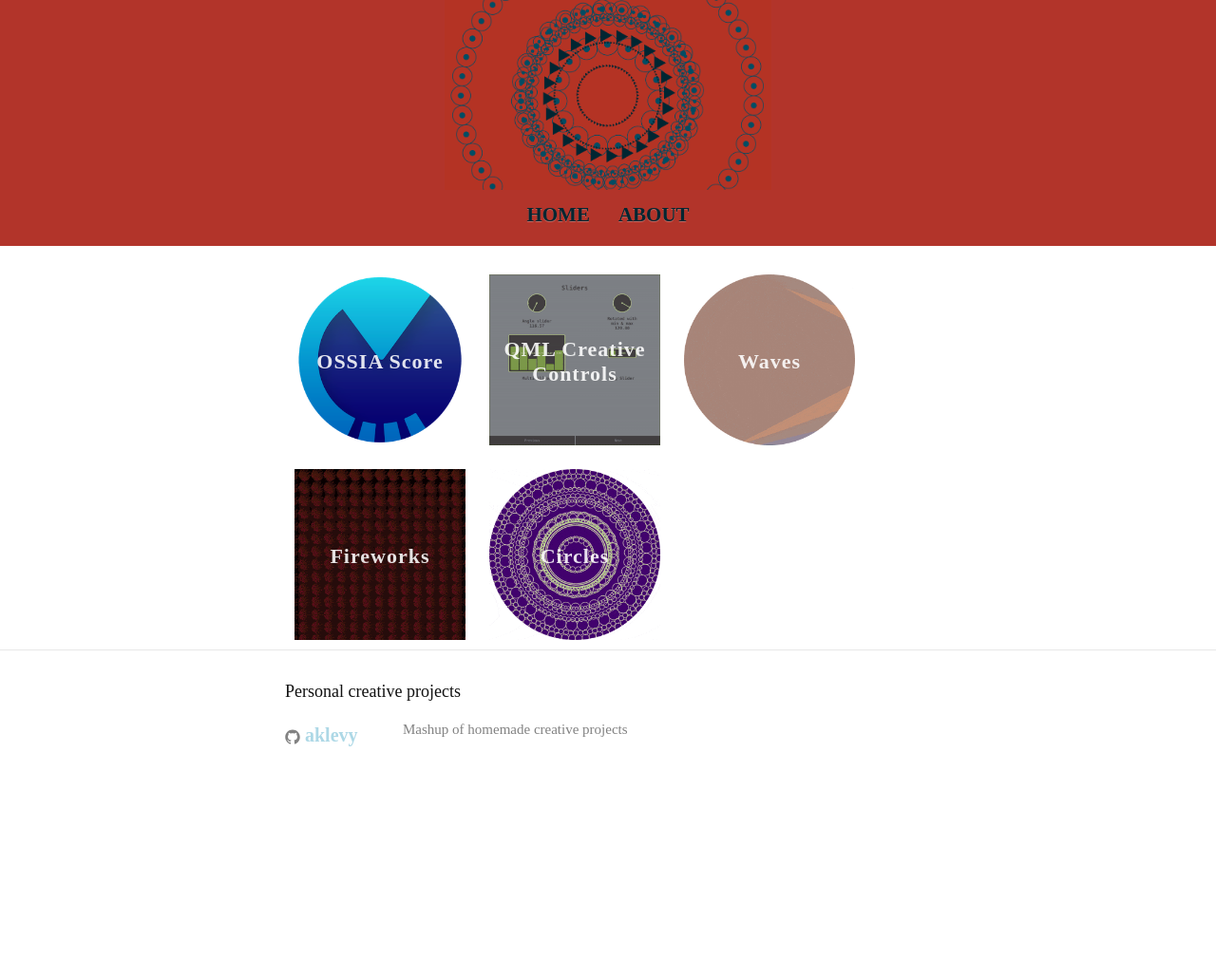
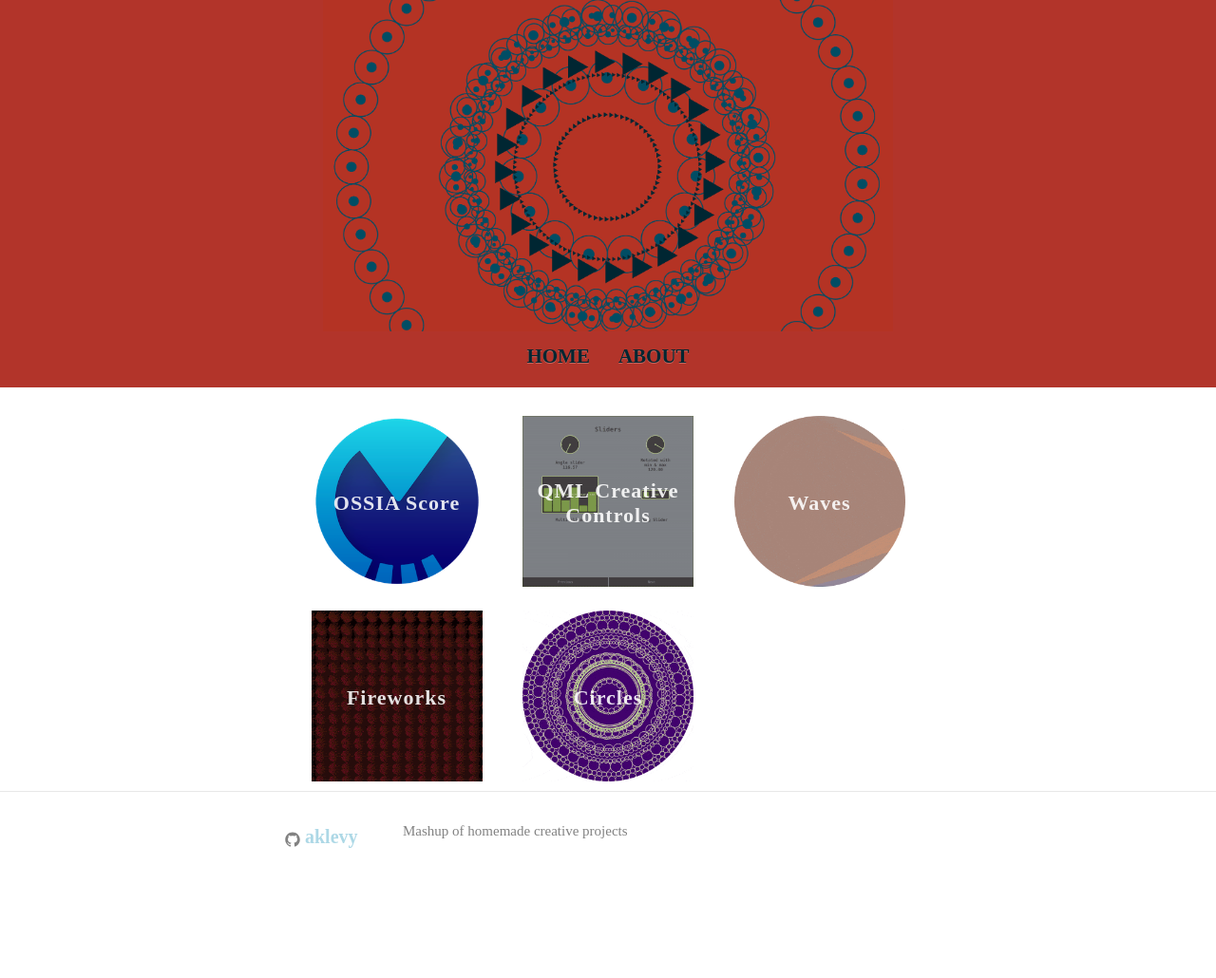
Before and after one commit to aklevy/aklevy.github.io, a Jekyll site: the page built from index.html, in a window 1280 px wide. Shown: the whole page at 95% size. Built offline with Jekyll 4.4.1, drawn with Linux system fonts in a browser that asks for light colours; some web fonts are replaced; before the commit the page ends 900 px from its top, so only the background shows below that.

Commit message:
grid responsive

```diff
--- a/_includes/footer.html
+++ b/_includes/footer.html
@@ -2,7 +2,7 @@
 
   <div class="wrapper">
 
-    <h2 class="footer-heading">{{ site.title }}</h2>
+    <!--<h2 class="footer-heading">{{ site.title }}</h2>-->
 
     <div class="footer-col-wrapper">
       <!--<div class="footer-col  footer-col-1">
--- a/_includes/header.html
+++ b/_includes/header.html
@@ -1,7 +1,7 @@
 <header class="site-header">
 
   <div class="wrap">
-    <a class="site-title" href="{{ site.baseurl }}/"><img src="/assets/header.png" style="height: 200px"></a>
+    <a class="site-title" href="{{ site.baseurl }}/"><img src="/assets/header.png" style="width: 600px"></a>
 
     <nav class="navbar">
       <div class="container">
--- a/_sass/_base.scss
+++ b/_sass/_base.scss
@@ -22,6 +22,7 @@
     color: $text-color;
     background-color: $background-color;
     -webkit-text-size-adjust: 100%;
+    width: 100%;
 }
 
 
--- a/_sass/_layout.scss
+++ b/_sass/_layout.scss
@@ -107,10 +107,17 @@
 /**
  * Page content
  */
-.page-content {
+ .page-content {
+
+    margin: auto;
+    width: 100%;
+
+}
+.home{
     padding: 0;
+    margin: auto;
+    width: 100%;
 }
-
 .page-heading {
     font-size: 20px;
 
@@ -130,7 +137,6 @@
 .post-meta {
     font-size: $small-font-size;
     color: $grey-color;
-
 }
 
 .post-link {
@@ -158,7 +164,7 @@
     font-weight: 900;
     text-align: center;
     padding-top: 20px;
-border-top: 1px solid MidnightBlue;
+    border-top: 1px solid MidnightBlue;
     @include media-query($on-laptop) {
         font-size: 36px;
         font-family: Fira Sans Condensed;
@@ -214,6 +220,7 @@
     -moz-box-sizing: border-box;
     -webkit-box-sizing: border-box;
     text-align: center;
+
     /*border-radius: 3px;
     overflow: hidden;
     &:hover, &:focus, &:active {
@@ -240,8 +247,8 @@
 
     top: 50%;
     left: 50%;
-    transform: translate(-5%, -95%);
-
+   /* transform: translate(-5%, -95%);*/
+    transform: translate(-10px,-190px);
 
     display: inline-block;
     font-family: Fira Sans Condensed;
@@ -292,9 +299,21 @@
 
 .grid-container {
     display: grid;
-    grid-gap: 5px;
+
+    height: 100%;
+    width: 100%;
+
     grid-template-columns: repeat(auto-fit, 200px);
-    grid-template-rows: repeat(2, 200px);
+    grid-auto-rows: 200px;
+    grid-row-gap: 5px;
+    grid-column-gap: 5px;
+
+    object-fit: cover;
+
+
+    justify-content: space-evenly;
+    align-content: space-evenly;
+
 }
 .base
     {
--- a/css/main.scss
+++ b/css/main.scss
@@ -24,6 +24,7 @@
 
 // Width of the content area
 $content-width:    800px;
+$home-width:	   1920px;
 
 $on-palm:          600px;
 $on-laptop:        800px;
```
